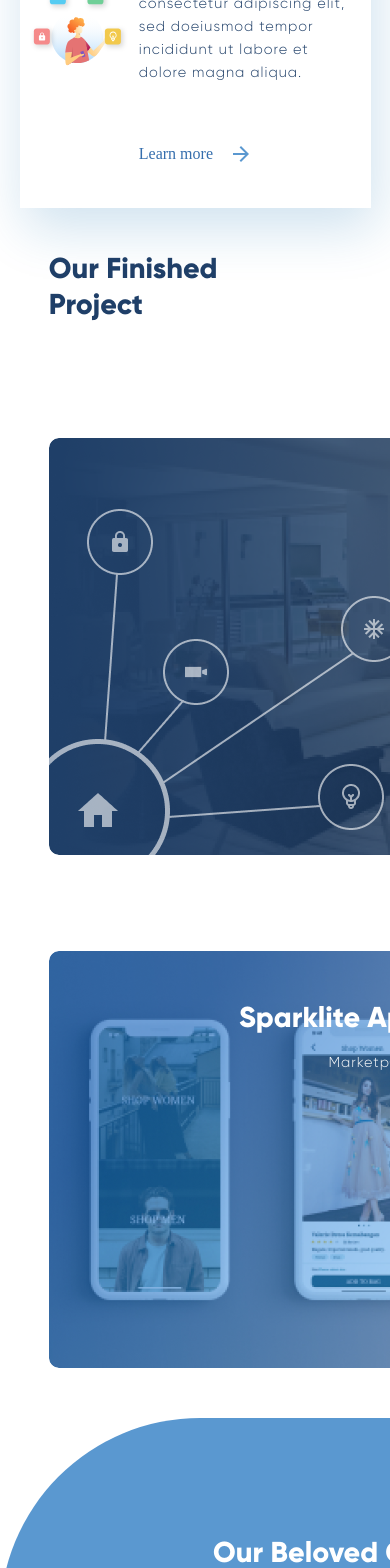
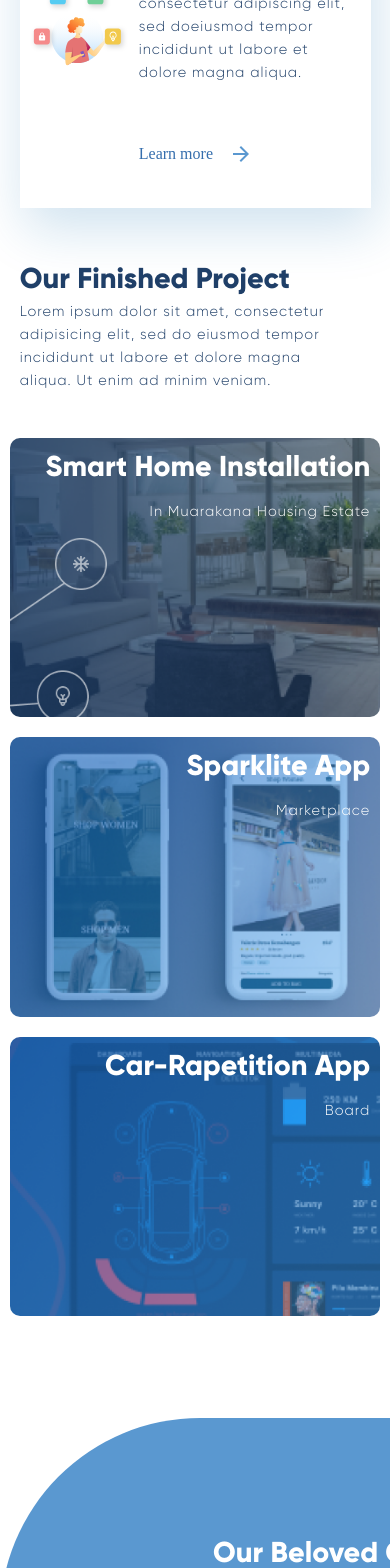
Before and after one commit to RadMaxim/internet-for-smart-house-, a React (Vite) app: page / in a window 390 px wide. Shown: the part 1650-3218 px from the top of the page. Built offline with nearby package versions, Linux system fonts and the light colour scheme.

Commit message:
style: сделал section3 в componentsForMainPage

```diff
--- a/src/ComponentsForMainPage/Section3/Section3.tsx
+++ b/src/ComponentsForMainPage/Section3/Section3.tsx
@@ -1,8 +1,9 @@
+import { memo } from "react";
 import Heading from "../../Heading/Heading";
 import Paragraph from "../../Paragraph/Paragraph";
 import classSection3 from "./css/classSection3.module.css";
 
-const Section3 = () => {
+const Section3 = memo(() => {
   return (
     <>
       <section className={classSection3.section3}>
@@ -47,5 +48,5 @@ const Section3 = () => {
       </section>
     </>
   );
-};
+});
 export default Section3;
--- a/src/ComponentsForMainPage/Section3/css/classSection3.module.css
+++ b/src/ComponentsForMainPage/Section3/css/classSection3.module.css
@@ -1,6 +1,6 @@
 .section3 {
   display: grid;
-  grid-template-columns: auto clamp(70%, 940px, 75%) auto;
+  grid-template-columns: auto 940px auto;
   grid-template-rows: 100%;
   grid-template-areas: ". content .";
 }
@@ -11,7 +11,7 @@
   grid-template-rows: auto 417px 417px;
   row-gap: 96px;
   -moz-column-gap: 96px;
-  column-gap: 96px;
+       column-gap: 96px;
   grid-template-areas: "section_header section_header" "section_img section_img" "section_img_card1 section_img_card2";
 }
 
@@ -26,15 +26,14 @@
 
 .card_img {
   grid-area: section_img;
+  border-radius: 10px;
   background-image: url("./../../../../public/img/MainPage/section3/Mask Group.png");
   background-position: center;
   background-repeat: no-repeat;
   overflow: hidden;
   background-size: 100%;
   opacity: 100%;
-  transition:
-    opacity 0.7s ease,
-    background-size 0.7s ease;
+  transition: opacity 0.7s ease, background-size 0.7s ease;
   padding: 48px;
   border-radius: 10px;
 }
@@ -42,15 +41,14 @@
 .footer_img1 {
   width: 422px;
   padding: 48px;
+  border-radius: 10px;
   background-image: url("./../../../../public/img/MainPage/section3/Mask Group (1).png");
   background-position: center;
   background-repeat: no-repeat;
   overflow: hidden;
   background-size: 100%;
   opacity: 100%;
-  transition:
-    opacity 0.7s ease,
-    background-size 0.7s ease;
+  transition: opacity 0.7s ease, background-size 0.7s ease;
   border-radius: 10px;
   grid-area: section_img_card1;
 }
@@ -59,15 +57,14 @@
   width: 422px;
   border-radius: 10px;
   padding: 48px;
+  border-radius: 10px;
   background-image: url("./../../../../public/img/MainPage/section3/Mask Group (2).png");
   background-position: center;
   background-repeat: no-repeat;
   overflow: hidden;
   background-size: 100%;
   opacity: 100%;
-  transition:
-    opacity 0.7s ease,
-    background-size 0.7s ease;
+  transition: opacity 0.7s ease, background-size 0.7s ease;
   grid-area: section_img_card2;
 }
 
@@ -83,4 +80,63 @@ img {
   background-position: center;
   cursor: pointer;
   opacity: 80%;
-} /*# sourceMappingURL=classSection3.module.css.map */
+}
+
+@media (max-width: 768px) {
+  .section3 {
+    display: grid;
+    grid-template-columns: 95vw;
+    grid-template-rows: 100%;
+    grid-template-areas: "content";
+    justify-content: center;
+  }
+  .section3 .section3_container {
+    grid-area: content;
+    display: grid;
+    grid-template-columns: 100%;
+    grid-template-rows: 15% 25% 25% 25%;
+    row-gap: 20px;
+    -moz-column-gap: 0;
+         column-gap: 0;
+    grid-template-areas: "section_header" "section_img" "section_img_card1" "section_img_card2";
+  }
+  .card_header {
+    grid-area: section_header;
+    display: grid;
+    grid-template-columns: 100%;
+    grid-template-rows: 30px 85px;
+    grid-template-areas: "h2" "p";
+    gap: 10px;
+    padding: 10px;
+  }
+  .card_img {
+    grid-area: section_img;
+    background-size: 200%;
+    padding: 10px;
+  }
+  .card_img:hover {
+    background-size: 250% !important;
+  }
+  .footer_img1 {
+    width: 100%;
+    padding: 10px;
+    background-size: 100%;
+    background-position: center;
+    grid-area: section_img_card1;
+  }
+  .footer_img2 {
+    width: 100%;
+    padding: 10px;
+    background-size: 100%;
+    background-position: center;
+    grid-area: section_img_card2;
+  }
+  .card_img:hover,
+  .footer_img1:hover,
+  .footer_img2:hover {
+    background-size: 140%;
+    background-position: center;
+    cursor: pointer;
+    opacity: 80%;
+  }
+}/*# sourceMappingURL=classSection3.module.css.map */
--- a/src/ComponentsForMainPage/Section3/css/classSection3.module.scss
+++ b/src/ComponentsForMainPage/Section3/css/classSection3.module.scss
@@ -1,5 +1,6 @@
-$sizeColumn: (auto clamp(70%, 940px, 75%) auto);
+$sizeColumn: (auto  940px auto);
 @mixin posIMG($url, $size) {
+  border-radius: 10px;
   background-image: url($url);
   background-position: center;
   background-repeat: no-repeat;
@@ -76,3 +77,71 @@ img {
   cursor: pointer;
   opacity: 80%;
 }
+@media (max-width: 768px){
+  $sizeColumn: 95vw;
+
+  .section3 {
+    display: grid;
+    grid-template-columns: $sizeColumn;
+    grid-template-rows: 100%;
+    grid-template-areas: "content";
+    justify-content: center;
+    .section3_container {
+      grid-area: content;
+      display: grid;
+
+      grid-template-columns: 100%;
+      grid-template-rows: 15% 25% 25% 25%;
+      row-gap: 20px;
+      column-gap: 0;
+      grid-template-areas:
+        "section_header"
+        "section_img" "section_img_card1" "section_img_card2";
+
+      }
+  }
+  .card_header {
+    grid-area: section_header;
+    display: grid;
+    grid-template-columns: 100%;
+    grid-template-rows: 30px 85px;
+    grid-template-areas: "h2" "p";
+    gap: 10px;
+    padding: 10px;
+  }
+  .card_img {
+    grid-area: section_img;
+    background-size: 200% ;
+    padding: 10px ;
+   &:hover{
+    background-size: 250% !important;
+
+   }
+  }
+  .footer_img1 {
+    width: 100%;
+    padding: 10px;
+    background-size: 100% ;
+    background-position: center ;
+
+    grid-area: section_img_card1;
+  }
+  .footer_img2 {
+    width: 100%;
+    padding: 10px;
+    background-size: 100% ;
+    background-position: center ;
+    grid-area: section_img_card2;
+  }
+
+  .card_img:hover,
+  .footer_img1:hover,
+  .footer_img2:hover {
+    background-size: 140%;
+    background-position: center;
+    cursor: pointer;
+    opacity: 80%;
+  }
+
+
+}
```
Also changed, not shown: 9 other files (tests, documents, lock files or other folders).
